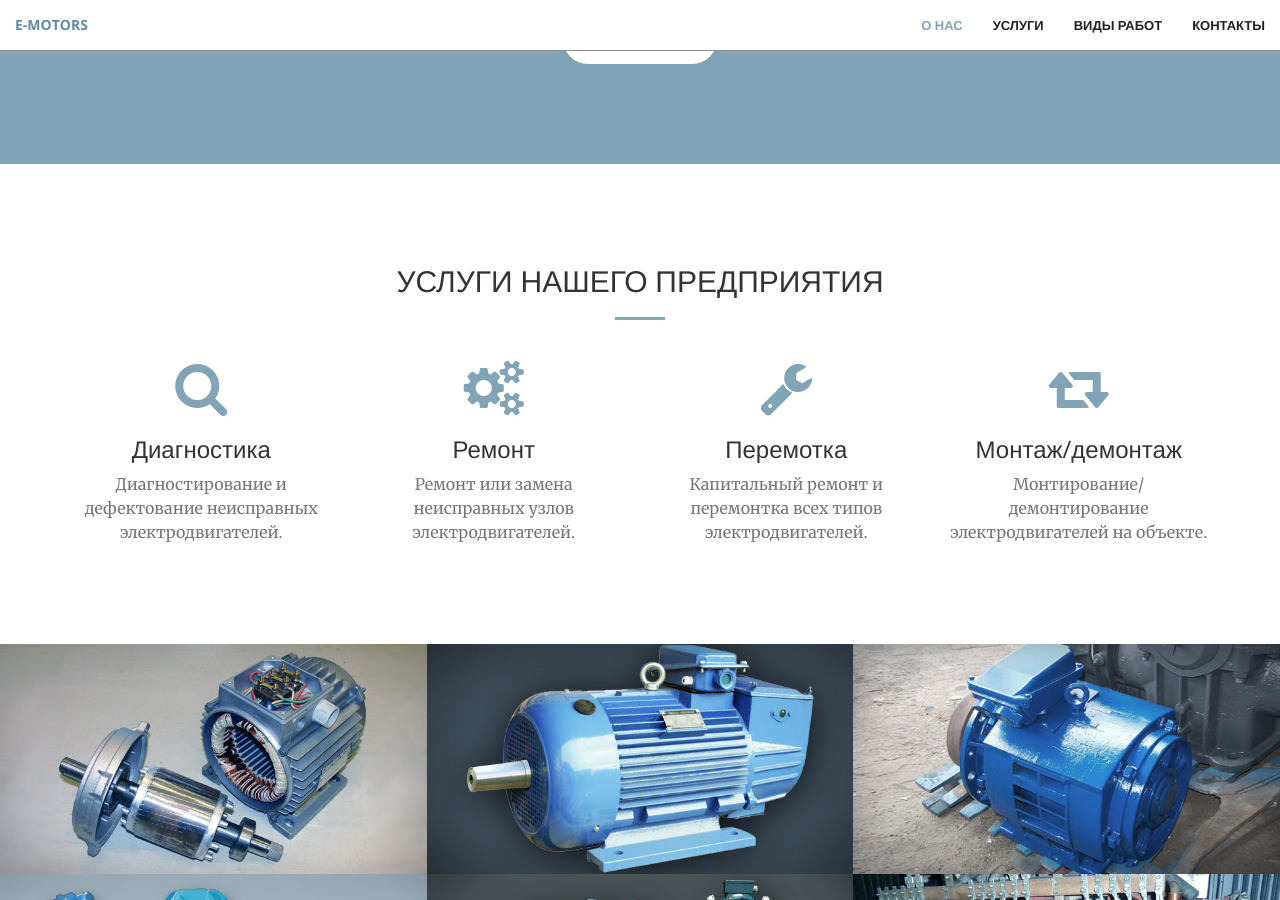
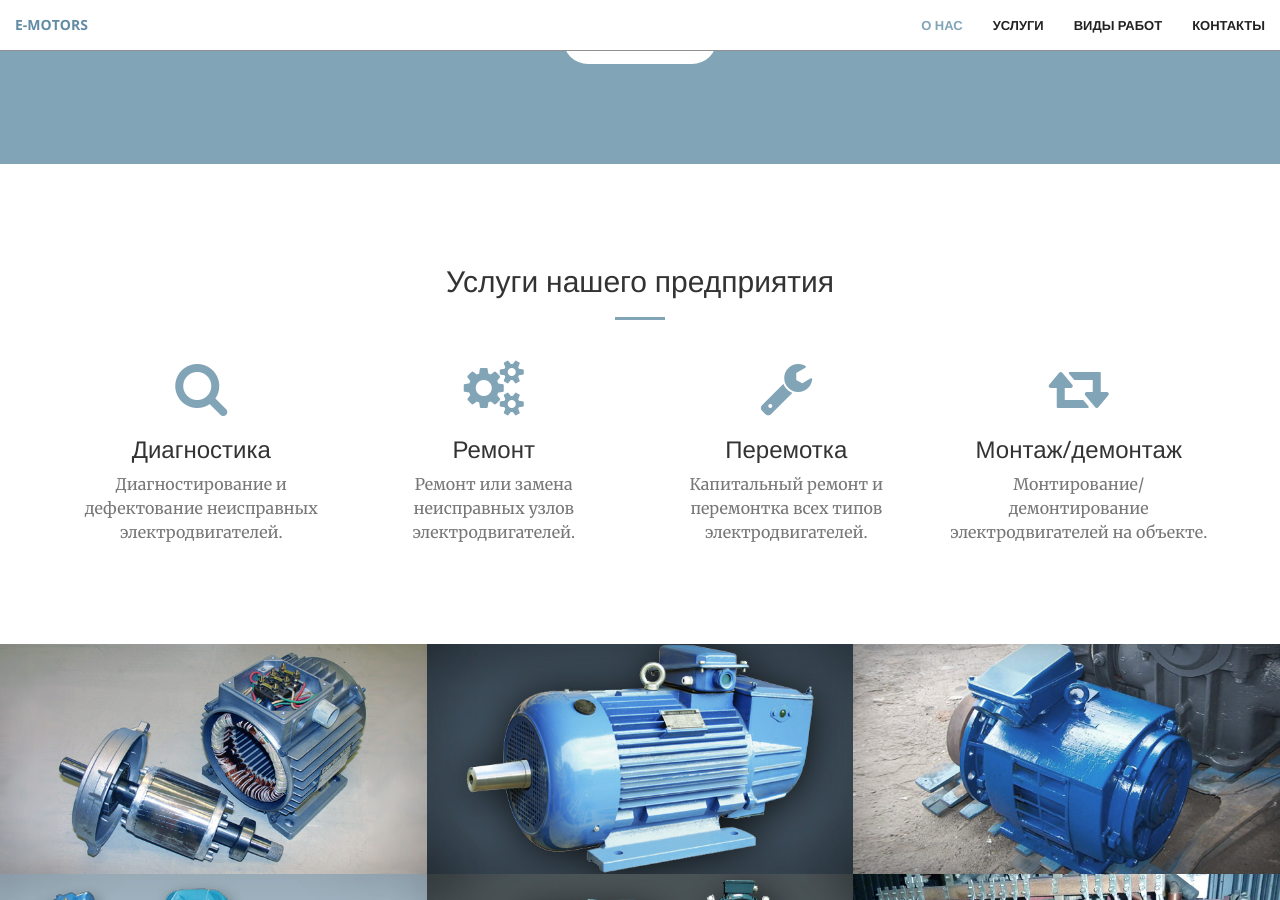
Before and after one commit to Magnum800/e-motors, a Jekyll site: the page built from index.html, in a window 1280 px wide and 900 px high, scrolled down 1226 px. Built offline with Jekyll 4.4.1, drawn with Linux system fonts in a browser that asks for light colours.

Commit message:
Update services.html

```diff
--- a/_includes/services.html
+++ b/_includes/services.html
@@ -2,7 +2,7 @@
     <div class="container">
         <div class="row">
             <div class="col-lg-12 text-center">
-                <h2 class="section-heading">УСЛУГИ НАШЕГО ПРЕДПРИЯТИЯ</h2>
+                <h2 class="section-heading">Услуги нашего предприятия</h2>
                 <hr class="primary">
             </div>
         </div>
```
